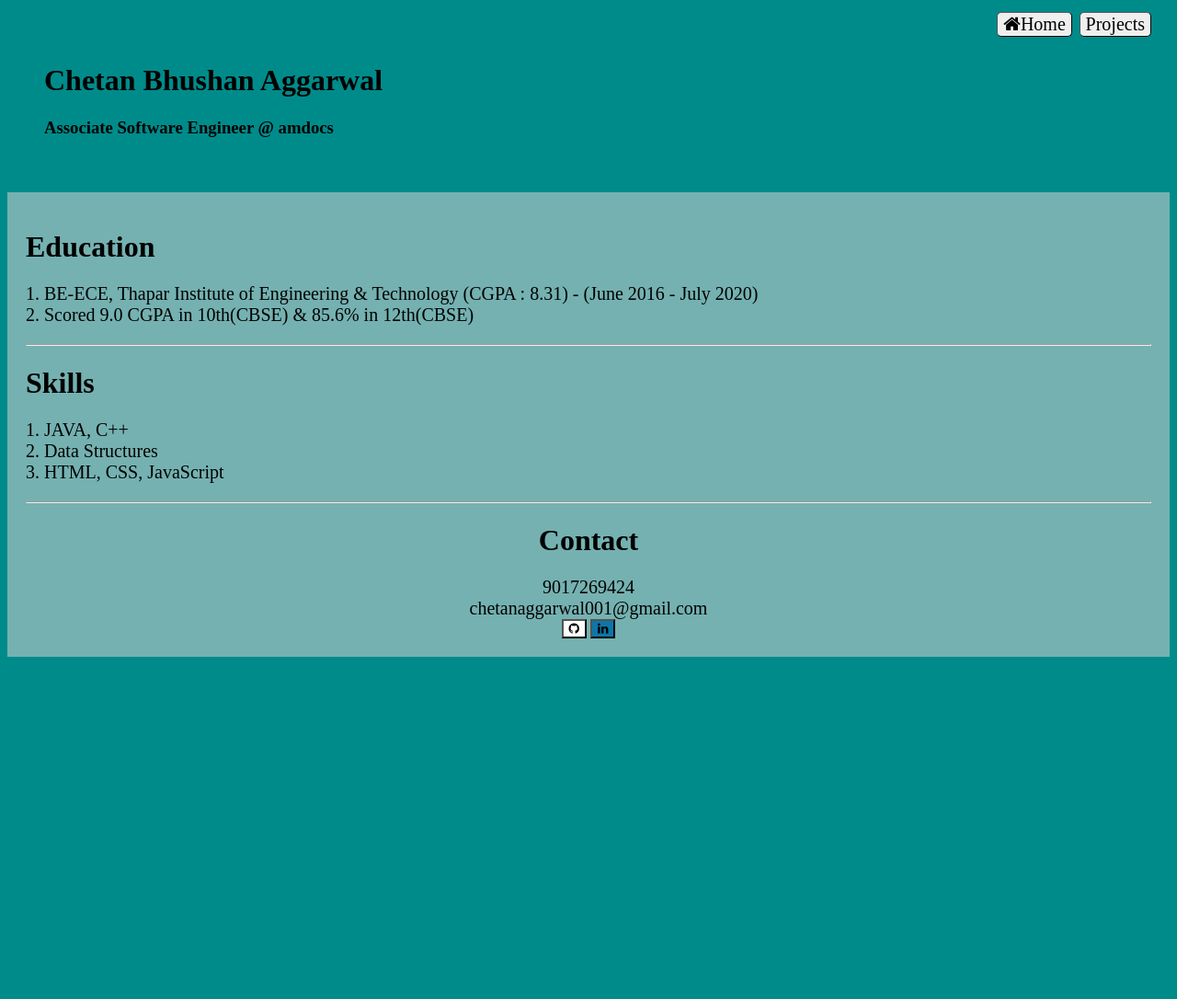
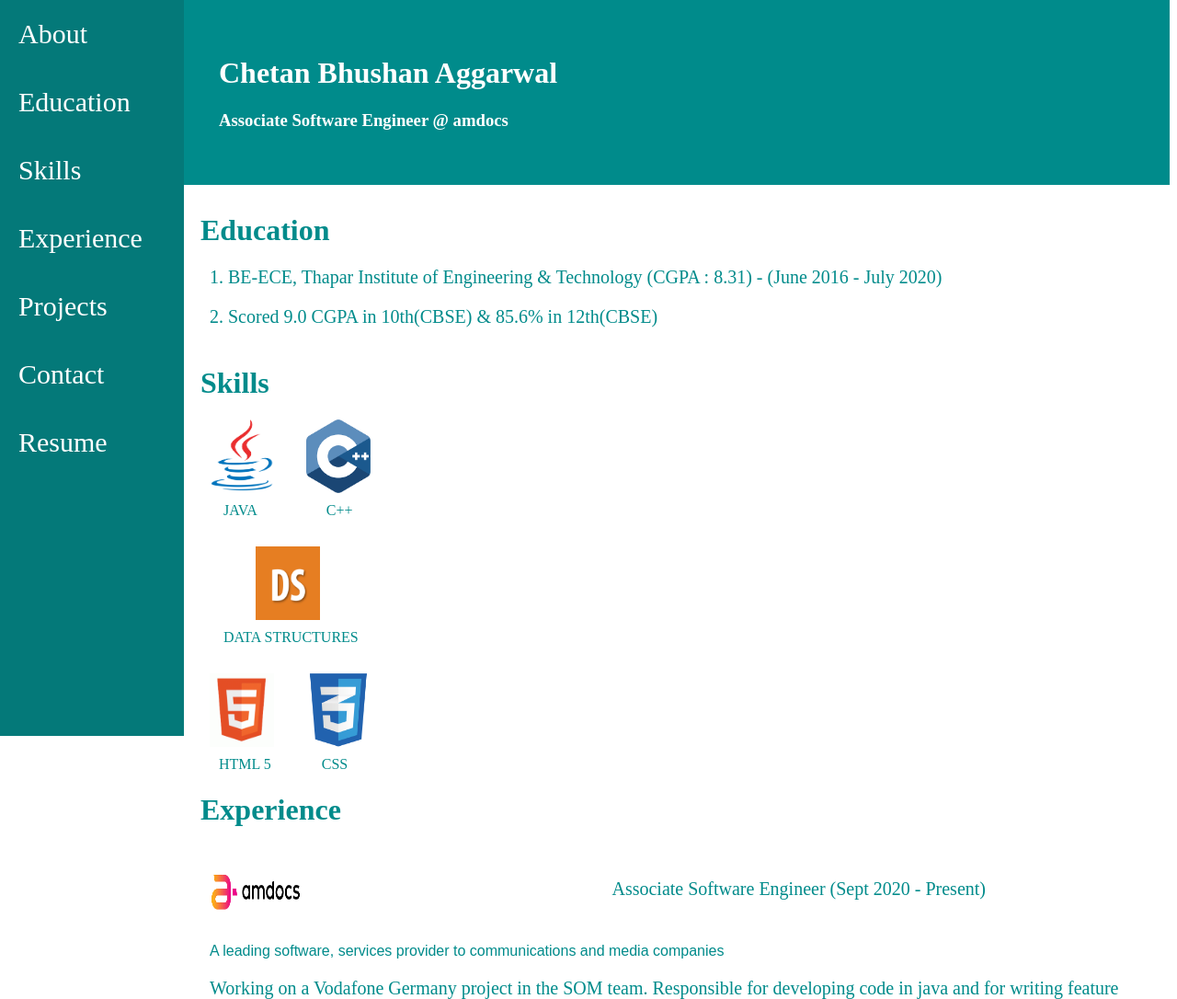
Before and after one commit to AggarwalChetan/My-Portfolio, a plain HTML site: page index.html in a window 1280 px wide. Shown: the top 1086 px of the page at 92% size. Before the commit the page ends 800 px from the top, so only its background shows below. Drawn offline with Linux system fonts and the light colour scheme.

Commit message:
Improved Website

```diff
--- a/index.html
+++ b/index.html
@@ -3,60 +3,120 @@
 <head>
     <meta charset="UTF-8">
     <meta name="viewport" content="width=device-width, initial-scale=1.0">
-    <title>About me</title>
+    <title>ChetanAggarwal</title>
     <link rel="stylesheet" href="styles.css">
     <link rel="stylesheet" href="https://cdnjs.cloudflare.com/ajax/libs/font-awesome/4.7.0/css/font-awesome.min.css">
 
 </head>
-<body  style="background-color: darkcyan;">
+
+<body style="color: darkcyan; margin-top: 0px;">
+
+    <div class="sidenav", style="font-size: 30px;">
+        <a href = "#about">About</a>
+        <a href = "#education">Education</a>
+        <a href = "#skills">Skills</a>
+        <a href = "#experience">Experience</a>
+        <a href = "#projects">Projects</a>
+        <a href = "#contact">Contact</a>
+        <a href = "https://drive.google.com/file/d/1ISycZc2yaqIvS7o59QNDxc-KckuRRk3U/view?usp=sharing">Resume</a>
+    </div>
+
+    <div id = "about" class="background-color" style="color: white; margin-left: 190px;">
+        <h1>Chetan Bhushan Aggarwal</h1>
+        <h3>Associate Software Engineer @ amdocs</h3>
+    </div>
+
+    <div class = "main">
+        <div id="education">
+            <h1 style="padding-left:10px">Education</h1>
+            <div style="padding: 20px; padding-top: 0px" class="font">1. BE-ECE, Thapar Institute of Engineering & Technology (CGPA : 8.31) - (June 2016 - July 2020)</div>
+            <div style="padding: 20px; padding-top: 0px" class="font">2. Scored 9.0 CGPA in 10th(CBSE) & 85.6% in 12th(CBSE)</div>
+        </div>
+
+        <div id="skills">
+            <h1 style="padding-left:10px">Skills</h1>
+            <div style="padding: 20px; padding-top: 0px; padding-bottom: 0px;" class="font">
+                <img alt src = "java.png" width="70" height="80" style="padding-right: 30px">
+                <img alt src = "C++.png" width="70" height="80" style="padding-right: 30px">
+            </div>
+
             <div>
-        <nav class="top-right">
-            <a href = index.html><button class="btn"><i class="fa fa-home">Home</i></button></a>
-            <a href = projects.html><button class="btn"><i class="fa fa-mail">Projects</i></button></a>
-        </nav>
+                <div style="padding-left:35px; padding-top: 5px;">JAVA<div class ="tab1"></div>C++</div>
+            </div>
 
-        <div class = "center">
-            <h1 style="margin-top: Opx;">Chetan Bhushan Aggarwal</h1>
-            <h3>Associate Software Engineer @ amdocs</h3>
+            <div style="padding: 20px; margin-top: 10px; padding-bottom: 0px;" class="font">
+                <img alt src = "ds.png" width="70" height="80" style="padding-left: 50px">
+            </div>
+
+            <div>
+                <div style="padding-left:35px; padding-top: 5px;">DATA STRUCTURES</div>
+            </div>
+
+            <div style="padding: 20px; margin-top: 10px; padding-bottom: 0px;" class="font">
+                <img alt src = "html5.png" width="70" height="80" style="padding-right: 30px">
+                <img alt src = "css.png" width="70" height="80">
+            </div>
+
+            <div>
+                <div style="padding-left:30px; padding-top: 5px;">HTML 5<div class ="tab2"></div>CSS<div>
+            </div>
+
+        </div>
+
+        <div id = "experience">
+            <h1 style="padding-left:10px">Experience</h1>
+
+            <div>
+                <div style="padding: 20px; padding-top: 0px; padding-bottom: 0px;" class="font">
+                    <img alt src = "amdocs.png" width="100" height="100" style="padding-right: 30px;">
+                    <div style="float: right; padding-right: 170px; padding-top: 35px;">Associate Software Engineer (Sept 2020 - Present)</div>
+                </div>
+
+                <div style="padding: 20px; padding-top: 0px; font: 1em sans-serif;" class="font" >A leading software, services provider to communications and media companies</div>
+            </div>
+
+            <div style="padding: 20px; padding-top: 0px" class="font">Working on a Vodafone Germany project in the SOM team. Responsible for developing code in java and for writing feature files for automation in Cucumber.</div>
+
+            <div style="padding: 20px; padding-top: 0px; padding-bottom: 0px;" class="font">
+                <img alt src = "mentor.png"100" height="100" style="padding-right: 30px">
+                <div style="float: right; padding-right: 270px; padding-top: 35px;">Software Intern (Jan 2020 - July 2020)</div>
+            </div>
+
+            <div style="padding: 20px; margin-top: 5px; font: 1em sans-serif;" class="font" >A technology leader in electronic design automation, provide software and hardware solutions</div>
+            <div style="padding: 20px; padding-top: 0px" class="font">
+                   Designed a data structure in C/C++ for the distributed compilation of large software
+                   designs. Worked on designing scripts in C-Shell scripting language for finding the exact
+                   time at which bug occurs in the designs.
             </div>
         </div>
 
-    <div style="background-color:rgb(117, 177, 177)">
-        <div style="padding: 20px;">
-            <div style="margin-top:0px;">
-                <div>
-                    <h1>Education</h1>
+        <div id = "projects">
+            <h1 style="padding-left:10px">Projects</h1>
+            <h2 style="padding: 20px; padding-top: 0px; padding-bottom: 5px;">1. E-Jeep</h2>
+            <div style="padding: 20px; padding-top: 0px" class="font">
+                Designing and analyzing for making a motor controller circuit for conversion of Mahindra Thar
+                into an Electric Jeep. Simulated the circuit on the software PROTEUS PROFESSIONAL and also worked on its fabrication.
+            </div>
+            <h2 style="padding: 20px; padding-top: 0px; padding-bottom: 5px;">2. CricketQuizApplication</h2>
+            <div style="padding: 20px; padding-top: 0px" class="font">
+                A basic cricket quiz application designed using JavaScript. It contains 5 questions.
+                If in future we want to add more questions we just have to increase the NUM_OF_QUESTIONS variable and add the question,
+                options and result to quizApplication object.
+            </div>
+            <h2 style="padding: 20px; padding-top: 0px; padding-bottom: 5px;">3. URLEncoderDecoder</h2>
+            <div style="padding: 20px; padding-top: 0px" class="font">A JavaScript based application which is used for encoding and decoding the url.</div>
+        </div>
+
+        <div id = "contact">
+            <h1 style="padding-left:10px">Contact</h1>
             <div class="font">
-                        1. BE-ECE, Thapar Institute of Engineering & Technology (CGPA : 8.31) - (June 2016 - July 2020)
+                <div style="padding: 20px; padding-top: 0px;"><a href = "mailto:chetanaggarwal001@gmail.com"><i class="fa fa-envelope">  chetanaggarwal001@gmail.com</i></a></div>
+                <div style="padding:20px"><a href = https://github.com/AggarwalChetan><i class="fa fa-github"> github.com/AggarwalChetan</i></a></div>
+                <div style="padding: 20px;"><a href = https://www.linkedin.com/in/chetan-bhushan><i class="fa fa-linkedin-square"> linkedin.com/in/chetan-bhushan</i></a></div>
             </div>
-                    <div class="font">
-                        2. Scored 9.0 CGPA in 10th(CBSE) & 85.6% in 12th(CBSE)
         </div>
     </div>
 
-                <div class="line"><hr></div>
-
-                <div>
-                    <h1>Skills</h1>
-                    <div class="font">1. JAVA, C++</div>
-                    <div class="font">2. Data Structures</div>
-                    <div class = "font">3. HTML, CSS, JavaScript</div>
-                </div>
-
-                <div class="line"><hr></div>
-
-                <div style="text-align: center;">
-                    <h1>Contact</h1>
-                    <div class="font">9017269424</div>
-                    <div class="font">chetanaggarwal001@gmail.com</div>
-                    <div>
-                        <a href = https://github.com/AggarwalChetan><button style="background-color:#FFFFFF; cursor: pointer;"><i class="fa fa-github"></i></button></a></di>
-                        <a href = https://www.linkedin.com/in/chetan-bhushan><button style="background-color: #0e76a8; cursor: pointer;"><i class="fa fa-linkedin"></i></button></a>
-                    </div>
-                </div>
-            </div>
-        </div>
-    </div>
 </body>
 
 </html>
--- a/styles.css
+++ b/styles.css
@@ -1,5 +1,29 @@
-.background{
-    background-color:rgb(117, 177, 177);
+.sidenav {
+    height: 100%; /* Full-height: remove this if you want "auto" height */
+    width: 200px; /* Set the width of the sidebar */
+    position: fixed; /* Fixed Sidebar (stay in place on scroll) */
+    top: 0%;
+    left: 0;
+    /* background-color: darkcyan; */
+    background-color:rgb(4, 121, 121);
+  }
+
+.sidenav a {
+    padding: 20px;
+    text-decoration: none;
+    font-size: 30px;
+    color:white;
+    display: block;
+}
+
+.background-color{
+    background-color: darkcyan;
+    padding: 40px;
+}
+
+.main {
+    margin-left: 190px; /* Same as the width of the sidenav */
+    padding: 10px;
 }
 
 .top-right{
@@ -25,11 +49,6 @@
     font-size: 20px;
 }
 
-.center{
-    padding: 40px;
-    /* text-align: center; */
-}
-
 .top{
     padding:40px;
 }
@@ -50,15 +69,19 @@
     font-size: 20px;
 }
 
-.line{
-    background-color: brown;
-    height: 2px; margin-top: 20px;
-    margin-bottom: 20px;
-}
-
 .btn{
     cursor: pointer;
     font-size: 20px;
     border-radius: 5px;
     border-width: 1px;
 }
+
+.tab1{
+    display: inline-block;
+    margin-left: 75px;
+}
+
+.tab2{
+    display: inline-block;
+    margin-left: 55px;
+}
```
Also changed, not shown: C++.jpg (added), C++.png (added), amdocs.png (added), css.png (added), ds.png (added), html5.png (added), java.png (added), mentor.png (added). Lines whose indentation alone changed are shown as unchanged.
